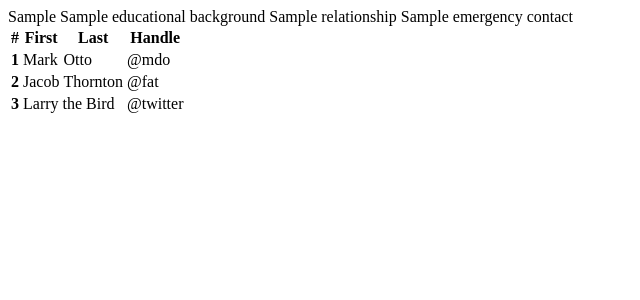
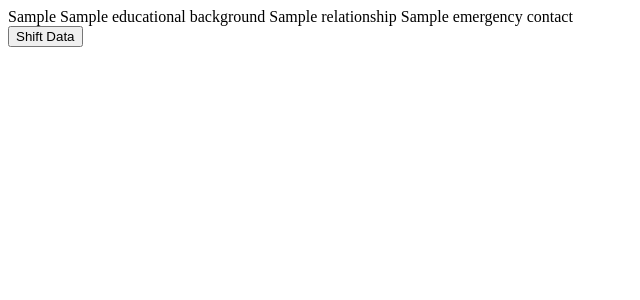
Before and after one commit to ZeroCoolHacker/easy-school, a Django app: template templates/admission/studentsdetail.html in a window 1280 px wide. Shown: the top 300 px of the page, without its empty margins (0-640 px from the left). Run offline with Django 3.2, Linux system fonts and the light colour scheme; the template is opened without the code that fills it: most values are stand-ins (such as "Sample title", 1, 10 or a date in 2020).

Commit message:
data sent from studentinfo model to student

```diff
--- a/admission/urls.py
+++ b/admission/urls.py
@@ -8,5 +8,7 @@ urlpatterns = [
     path('emergency-contact/', views.emergency_contact_view, name='emergency_contact_form'),
     path('admission-form/', views.admission_form_view, name='admission_form'),
     path('success/', views.success_page, name='success_page'),
-    path("studentsdetail/", views.studentsdetail, name="studentsdetail")
+    path("studentsdetail/", views.studentsdetail, name="studentsdetail"),
+    path("shift_data_view/<int:pk>",views.shift_data_view, name='shift_data_view')
+
 ]
--- a/templates/admission/studentsdetail.html
+++ b/templates/admission/studentsdetail.html
@@ -11,37 +11,10 @@
 {{detail.admission_form.course}}
 
 
+<form method="POST"  action="{% url 'shift_data_view' pk=detail.id%}">
+  {% csrf_token %}
 
+  <button type="submit" class="btn btn-primary">Shift Data</button>
+</form>
 
 {% endfor %}
-
-
-<table class="table cellsspacing = 10">
-    <thead>
-      <tr>
-        <th scope="col">#</th>
-        <th scope="col">First</th>
-        <th scope="col">Last</th>
-        <th scope="col">Handle</th>
-      </tr>
-    </thead>
-    <tbody>
-      <tr>
-        <th scope="row">1</th>
-        <td>Mark</td>
-        <td>Otto</td>
-        <td>@mdo</td>
-      </tr>
-      <tr>
-        <th scope="row">2</th>
-        <td>Jacob</td>
-        <td>Thornton</td>
-        <td>@fat</td>
-      </tr>
-      <tr>
-        <th scope="row">3</th>
-        <td colspan="2">Larry the Bird</td>
-        <td>@twitter</td>
-      </tr>
-    </tbody>
-  </table>
```
Also changed, not shown: admission/views.py (+31 -3 lines).
